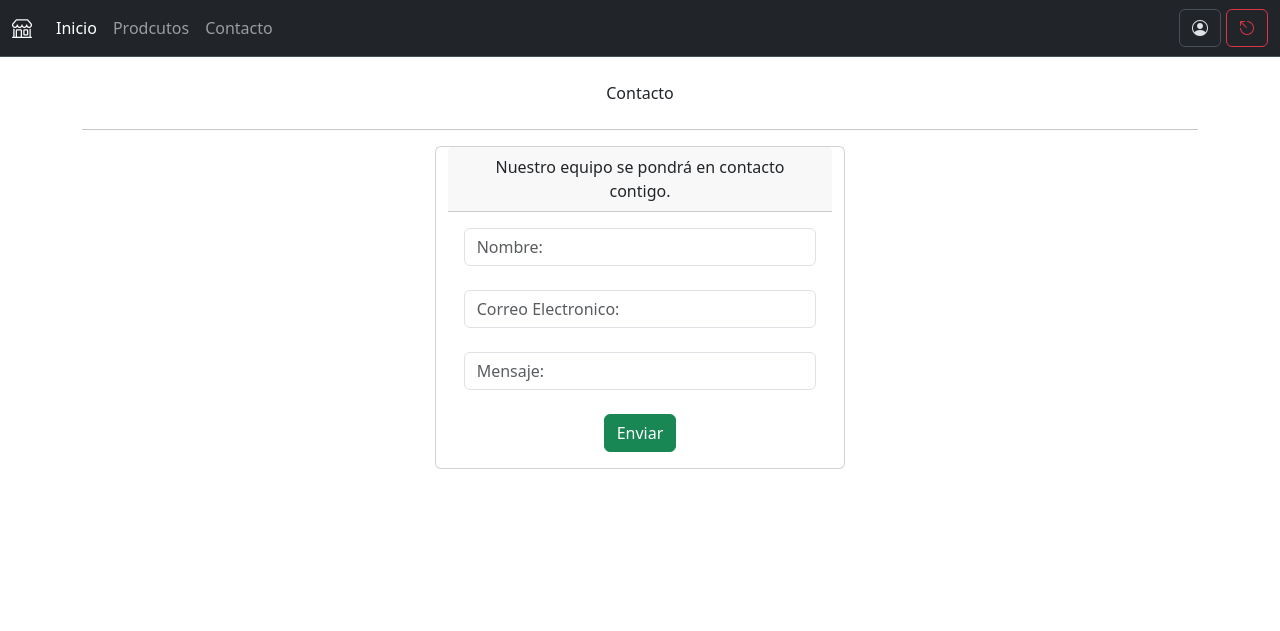
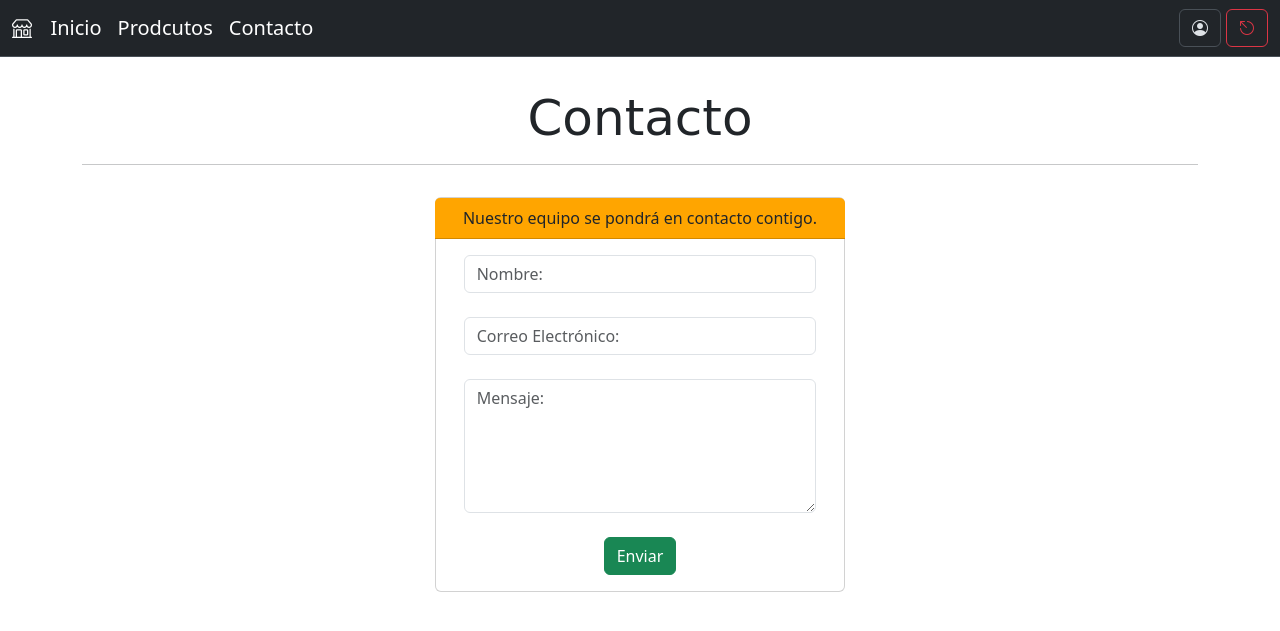
Before and after one commit to sneyker408/Tienda-Algorith-Avengers, a Django app: template producto/templates/pages/contacto.html in a window 1280 px wide. Shown: the top 631 px of the page. Run offline with Django 3.2, Linux system fonts and the light colour scheme; the template is opened without the code that fills it, so the values that code supplies are empty; some libraries are stand-ins or nearby versions.

Commit message:
Actualizacion de la carpeta productos

```diff
--- a/producto/templates/base.html
+++ b/producto/templates/base.html
@@ -12,20 +12,17 @@
     <header>
         <nav class="navbar navbar-expand-lg bg-dark border-bottom border-body" data-bs-theme="dark">
             <div class="container-fluid">
-              <a class="navbar-brand" href="{% url 'inicio' %}"><i class="bi bi-shop"></i></a>
+              <a class="navbar-brand" href="{% url 'inicio' %}"><i class="bi bi-shop"></i>ㅤInicio</a>
               <button class="navbar-toggler" type="button" data-bs-toggle="collapse" data-bs-target="#navbarSupportedContent" aria-controls="navbarSupportedContent" aria-expanded="false" aria-label="Toggle navigation">
                 <span class="navbar-toggler-icon"></span>
               </button>
               <div class="collapse navbar-collapse" id="navbarSupportedContent">
                 <ul class="navbar-nav me-auto mb-2 mb-lg-0">
                   <li class="nav-item">
-                    <a class="nav-link active" aria-current="page" href="{% url 'inicio' %}">Inicio</a>
+                    <a class="navbar-brand active"href="{% url 'productos' %}">Prodcutos</a>
                   </li>
                   <li class="nav-item">
-                    <a class="nav-link" href="{% url 'productos' %}">Prodcutos</a>
-                  </li>
-                  <li class="nav-item">
-                    <a class="nav-link" href="{% url 'contacto' %}">Contacto</a>
+                    <a class="navbar-brand active" href="{% url 'contacto' %}">Contacto</a>
                   </li>
                 </ul>
                 <form class="d-flex"role="search">
--- a/producto/templates/pages/contacto.html
+++ b/producto/templates/pages/contacto.html
@@ -5,23 +5,25 @@
 {% block contenido%}
 
 <div class="container mt-4">
-    <p class="text-center tamaño-texto fuente">Contacto</p>
-    <hr class="mt-4 largo">
+    <p class="text-center mt-4" style="font-family: Bungee Shade, cursive; font-size: 50px; margin-bottom: -1rem; margin-top: -1rem;">Contacto</p>
+    <hr class="mt-4">
 </div>
 
-<div class="row imagen-superior">
-    <div class="col-md-4">
+<div class="row" style="margin-top: 2rem;">
+    <div class="col-12 col-md-4">
     </div>
-    <div class="col-md-4">
+    <div class="col-12 col-md-4">
         <div class="card container text-center image-with-shadow">
-            <div class="card-header header-fondo">
+            <div class="card-header" style="background-color: orange; margin-left: -0.8rem; margin-right: -0.8rem;">
             Nuestro equipo se pondrá en contacto contigo.
             </div>
             <div class="card-body">
-                <input class="form-control rectangulo me-2" type="search" placeholder="Nombre:" aria-label="Search"><br>
-                <input class="form-control rectangulo me-2" type="search" placeholder="Correo Electronico:" aria-label="Search"><br>
-                <input class="form-control cuadro me-2" type="search" placeholder="Mensaje:" aria-label="Search"><br>
-            <a href="#" class="btn btn-success">Enviar</a>
+                <input class="form-control me-2" type="search" placeholder="Nombre:" aria-label="Search"><br>
+                <input class="form-control me-2" type="search" placeholder="Correo Electrónico:" aria-label="Search"><br>
+                <div class="form-group">
+                    <textarea class="form-control me-2" type="search" placeholder="Mensaje:" aria-label="Search" rows="5"></textarea>
+                </div>
+                <a href="#" class="btn btn-success mt-4">Enviar</a>
             </div>
         </div>
     </div>
--- a/producto/templates/pages/inicio.html
+++ b/producto/templates/pages/inicio.html
@@ -7,7 +7,7 @@
     <div class="container">
         <div class="row">
             <div class="col-lg-12 text-center">
-                <h1>Bienvenido a tu tienda online (Algorithm Avengers)</h1>
+                <p class="text-center mt-4" style="font-family: Bungee Shade, cursive; font-size: 50px;">Bienvenido a tu tienda online (Algorithm Avengers)</p>
             </div>
         </div>
     </div>
--- a/producto/templates/producto/productos.html
+++ b/producto/templates/producto/productos.html
@@ -6,8 +6,8 @@
 <div class="container">
     <div class="row">
         <div class="col-lg-12 text-center">
-            <h1>Listado De Productos</h1>
-            <div class="d-flex justify-content-start">
+            <p class="text-center mt-4" style="font-family: Bungee Shade, cursive; font-size: 50px;">Listado de productos</p>
+            <div class="d-flex justify-content-start mt-4">
                 <a href="{% url 'crear_producto' %}" class="btn btn-outline-success">Nuevo Producto <i class="bi bi-plus-circle"></i></a>
             </div>
             <hr>
```
